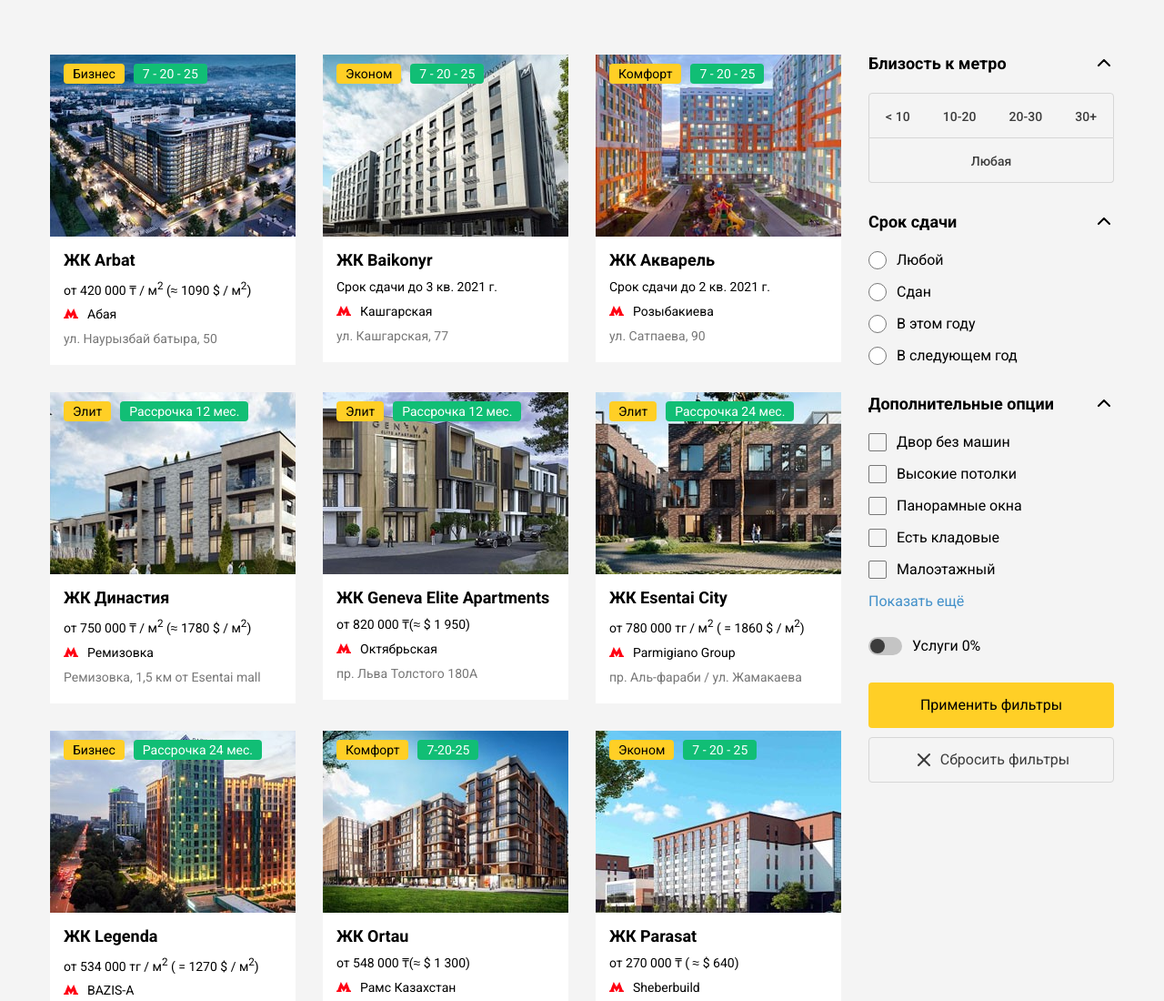
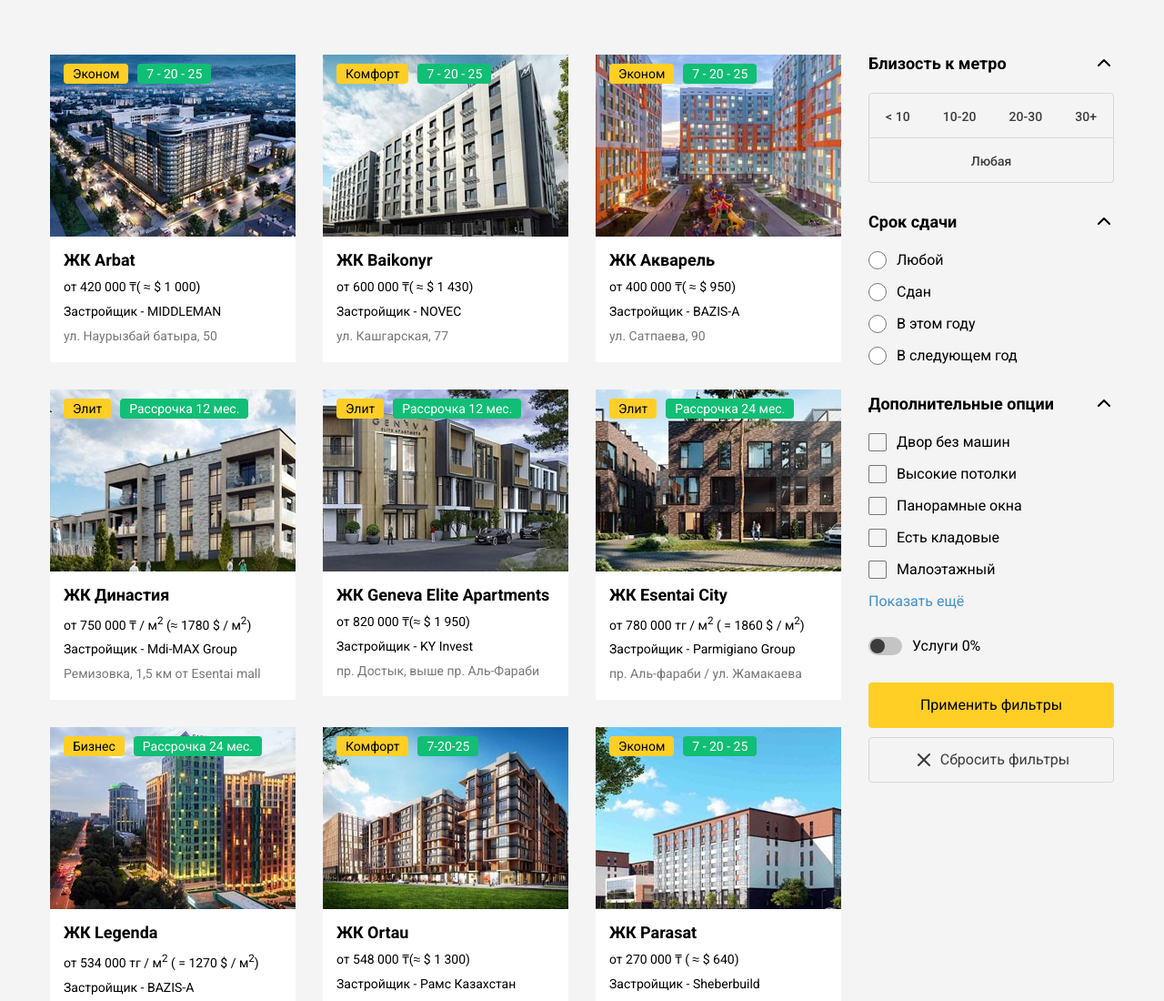
Before and after one commit to Dias226/test-project, a plain HTML site: page index.html in a window 1280 px wide. Shown: the top 1100 px of the page at 91% size. Drawn offline with Linux system fonts and the light colour scheme.

Commit message:
feat: fixed descriptions

```diff
--- a/css/main.css
+++ b/css/main.css
@@ -126,18 +126,6 @@
   font-size: 14px;
   line-height: 1.14;
   color: #000000;
-}
-
-.card__metro::before {
-  content: '';
-  margin-right: 10px;
-  display: inline-block;
-  vertical-align: baseline;
-  width: 16px;
-  height: 11px;
-  background-image: url('./../img/icons/metro.svg');
-  background-repeat: no-repeat;
-  background-size: initial;
 }
 
 .card__address {
--- a/index.html
+++ b/index.html
@@ -24,7 +24,7 @@
         <a class="card-link" href="#">
           <div class="card">
             <div class="card__badges">
-              <div class="card__badge card__badge--class">Бизнес</div>
+              <div class="card__badge card__badge--class">Эконом</div>
               <div class="card__badge card__badge--credit">7 - 20 - 25</div>
             </div>
             <div class="card__img">
@@ -32,9 +32,28 @@
             </div>
             <div class="card__content">
               <h4 class="card__title">ЖК Arbat</h4>
-              <div class="card__term">от 420 000 ₸ / м<sup>2</sup> (≈ 1090 $ / м<sup>2</sup>)</div>
-              <div class="card__metro">Абая</div>
+              <div class="card__term">от 420 000 ₸( ≈ $ 1 000)</div>
+              <div class="card__metro">Застройщик - MIDDLEMAN</div>
               <div class="card__address">ул. Наурызбай батыра, 50</div>
+            </div>
+          </div>
+        </a>
+        <!-- // Card -->
+        <!-- Card -->
+        <a class="card-link" href="#">
+          <div class="card">
+            <div class="card__badges">
+              <div class="card__badge card__badge--class">Комфорт</div>
+              <div class="card__badge card__badge--credit">7 - 20 - 25</div>
+            </div>
+            <div class="card__img">
+              <img src="./img/cards/baikonyr.jpg" alt="ЖК Baikonyr">
+            </div>
+            <div class="card__content">
+              <h4 class="card__title">ЖК Baikonyr</h4>
+              <div class="card__term">от 600 000 ₸( ≈ $ 1 430)</div>
+              <div class="card__metro">Застройщик - NOVEC</div>
+              <div class="card__address">ул. Кашгарская, 77</div>
             </div>
           </div>
         </a>
@@ -47,31 +66,12 @@
               <div class="card__badge card__badge--credit">7 - 20 - 25</div>
             </div>
             <div class="card__img">
-              <img src="./img/cards/baikonyr.jpg" alt="ЖК Baikonyr">
-            </div>
-            <div class="card__content">
-              <h4 class="card__title">ЖК Baikonyr</h4>
-              <div class="card__term">Срок сдачи до 3 кв. 2021 г.</div>
-              <div class="card__metro">Кашгарская</div>
-              <div class="card__address">ул. Кашгарская, 77</div>
-            </div>
-          </div>
-        </a>
-        <!-- // Card -->
-        <!-- Card -->
-        <a class="card-link" href="#">
-          <div class="card">
-            <div class="card__badges">
-              <div class="card__badge card__badge--class">Комфорт</div>
-              <div class="card__badge card__badge--credit">7 - 20 - 25</div>
-            </div>
-            <div class="card__img">
               <img src="./img/cards/akvarel.jpg" alt="ЖК Акварель">
             </div>
             <div class="card__content">
               <h4 class="card__title">ЖК Акварель</h4>
-              <div class="card__term">Срок сдачи до 2 кв. 2021 г.</div>
-              <div class="card__metro">Розыбакиева</div>
+              <div class="card__term">от 400 000 ₸( ≈ $ 950)</div>
+              <div class="card__metro">Застройщик - BAZIS-А</div>
               <div class="card__address">ул. Сатпаева, 90</div>
             </div>
           </div>
@@ -90,7 +90,7 @@
             <div class="card__content">
               <h4 class="card__title">ЖК Династия</h4>
               <div class="card__term">от 750 000 ₸ / м<sup>2</sup> (≈ 1780 $ / м<sup>2</sup>)</div>
-              <div class="card__metro">Ремизовка</div>
+              <div class="card__metro">Застройщик - Mdi-MAX Group</div>
               <div class="card__address">Ремизовка, 1,5 км от Esentai mall</div>
             </div>
           </div>
@@ -109,8 +109,8 @@
             <div class="card__content">
               <h4 class="card__title">ЖК Geneva Elite Apartments</h4>
               <div class="card__term">от 820 000 ₸(≈ $ 1 950)</div>
-              <div class="card__metro">Октябрьская</div>
-              <div class="card__address">пр. Льва Толстого 180А</div>
+              <div class="card__metro">Застройщик - KY Invest</div>
+              <div class="card__address">пр. Достык, выше пр. Аль-Фараби</div>
             </div>
           </div>
         </a>
@@ -128,7 +128,7 @@
             <div class="card__content">
               <h4 class="card__title">ЖК Esentai City</h4>
               <div class="card__term">от 780 000 тг / м<sup>2</sup> ( = 1860 $ / м<sup>2</sup>)</div>
-              <div class="card__metro">Parmigiano Group</div>
+              <div class="card__metro">Застройщик - Parmigiano Group</div>
               <div class="card__address">пр. Аль-фараби / ул. Жамакаева</div>
             </div>
           </div>
@@ -147,7 +147,7 @@
             <div class="card__content">
               <h4 class="card__title">ЖК Legenda</h4>
               <div class="card__term">от 534 000 тг / м<sup>2</sup> ( = 1270 $ / м<sup>2</sup>)</div>
-              <div class="card__metro">BAZIS-A</div>
+              <div class="card__metro">Застройщик - BAZIS-A</div>
               <div class="card__address">пр. Абая / ул. Манаса</div>
             </div>
           </div>
@@ -166,7 +166,7 @@
             <div class="card__content">
               <h4 class="card__title">ЖК Ortau</h4>
               <div class="card__term">от 548 000 ₸(≈ $ 1 300)</div>
-              <div class="card__metro">Рамс Казахстан</div>
+              <div class="card__metro">Застройщик - Рамс Казахстан</div>
               <div class="card__address">ул. Сатпаева / ул. Сейфуллина</div>
             </div>
           </div>
@@ -185,7 +185,7 @@
             <div class="card__content">
               <h4 class="card__title">ЖК Parasat</h4>
               <div class="card__term">от 270 000 ₸ ( ≈ $ 640)</div>
-              <div class="card__metro">Sheberbuild</div>
+              <div class="card__metro">Застройщик - Sheberbuild</div>
               <div class="card__address">мкр. Кайрат, ул. Сарыарка, 1/1</div>
             </div>
           </div>
@@ -199,16 +199,16 @@
           <div class="card">
             <div class="card__badges">
               <div class="card__badge card__badge--class">Комфорт</div>
-              <div class="card__badge card__badge--credit">Рассрочка 12 мес.</div>
+              <div class="card__badge card__badge--credit">7 - 20 - 25</div>
             </div>
             <div class="card__img">
-              <img src="./img/cards/img.jpg" alt="ЖК Ильинские луга">
+              <img src="./img/cards/remiz.jpg" alt="ЖК Remizovka ">
             </div>
             <div class="card__content">
-              <h4 class="card__title">ЖК Ильинские луга</h4>
-              <div class="card__term">Срок сдачи до 4 кв. 2022 г.</div>
-              <div class="card__metro">Октябрьская</div>
-              <div class="card__address">пр. Льва Толстого 180А</div>
+              <h4 class="card__title">ЖК Remizovka </h4>
+              <div class="card__term">от 520 000 ₸( ≈ $ 1 240)</div>
+              <div class="card__metro">Застройщик - BAZIS-A</div>
+              <div class="card__address">Ерменсай, 25/1</div>
             </div>
           </div>
         </a>
@@ -218,16 +218,16 @@
           <div class="card">
             <div class="card__badges">
               <div class="card__badge card__badge--class">Комфорт</div>
-              <div class="card__badge card__badge--credit">Рассрочка 12 мес.</div>
+              <div class="card__badge card__badge--credit">7 -20 - 25</div>
             </div>
             <div class="card__img">
-              <img src="./img/cards/img.jpg" alt="ЖК Ильинские луга">
+              <img src="./img/cards/riverside.jpg" alt="ЖК Riverside">
             </div>
             <div class="card__content">
-              <h4 class="card__title">ЖК Ильинские луга</h4>
-              <div class="card__term">Срок сдачи до 4 кв. 2022 г.</div>
-              <div class="card__metro">Октябрьская</div>
-              <div class="card__address">пр. Льва Толстого 180А</div>
+              <h4 class="card__title">ЖК Riverside</h4>
+              <div class="card__term">от 492 000 ₸( ≈ $ 1 170)</div>
+              <div class="card__metro">Застройщик - BI Group</div>
+              <div class="card__address">ул. Сатпаева / р. Есентай</div>
             </div>
           </div>
         </a>
@@ -236,17 +236,17 @@
         <a class="card-link card-link--hidden" href="#">
           <div class="card">
             <div class="card__badges">
-              <div class="card__badge card__badge--class">Комфорт</div>
-              <div class="card__badge card__badge--credit">Рассрочка 12 мес.</div>
+              <div class="card__badge card__badge--class">Эконом</div>
+              <div class="card__badge card__badge--credit">7 - 20 - 25</div>
             </div>
             <div class="card__img">
-              <img src="./img/cards/img.jpg" alt="ЖК Ильинские луга">
+              <img src="./img/cards/riverhouse.jpg" alt="КД River House">
             </div>
             <div class="card__content">
-              <h4 class="card__title">ЖК Ильинские луга</h4>
-              <div class="card__term">Срок сдачи до 4 кв. 2022 г.</div>
-              <div class="card__metro">Октябрьская</div>
-              <div class="card__address">пр. Льва Толстого 180А</div>
+              <h4 class="card__title">КД River House</h4>
+              <div class="card__term">от 420 000 ₸( ≈ $ 1 000)</div>
+              <div class="card__metro">Застройщик - 7Строй</div>
+              <div class="card__address">ул. Навои / ул. Жандосова</div>
             </div>
           </div>
         </a>
```
Also changed, not shown: img/cards/remiz.jpg, img/cards/riverhouse.jpg, img/cards/riverside.jpg, img/icons/home.svg (added).
